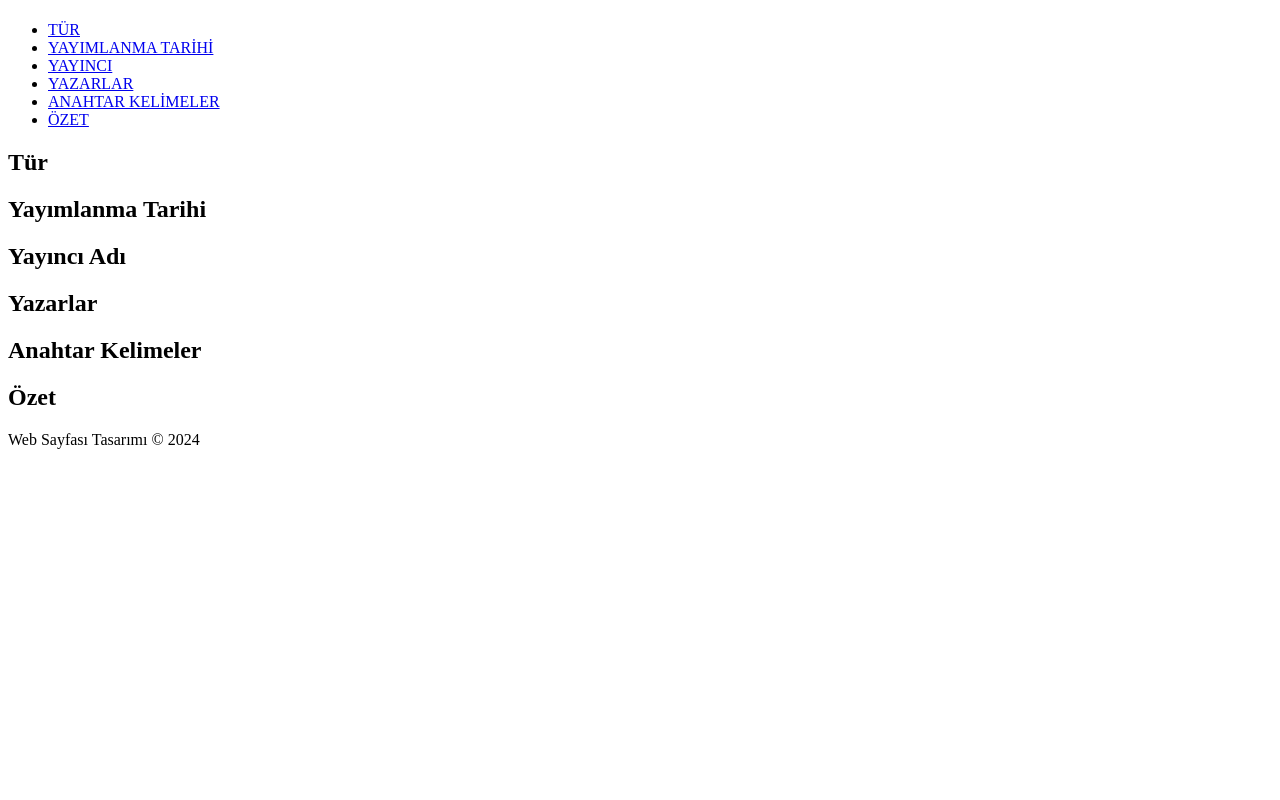
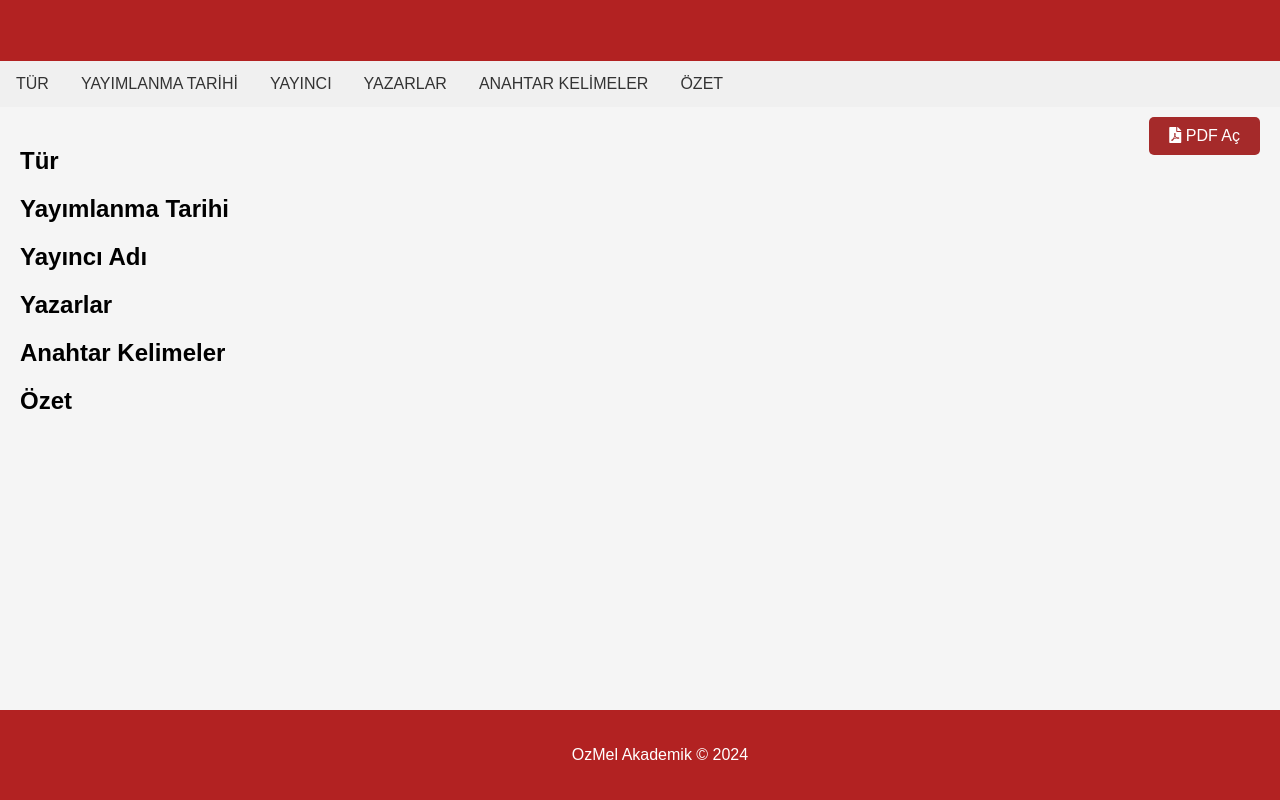
Before and after one commit to melekbal/webScrapping, a Django app: page /detail/ in a window 1280 px wide. Run offline with Django 4.2, Linux system fonts and the light colour scheme.

Commit message:
finished

```diff
--- a/pages/urls.py
+++ b/pages/urls.py
@@ -4,5 +4,6 @@
 urlpatterns = [
     path('', views.index, name='index'),
     path('search/', views.search, name='search'),
-    path('detail/', views.detail, name='detail')
+    path('detail/', views.detail, name='detail'),
+    path('open_pdf/', views.open_pdf, name='open_pdf'),
 ]
--- a/pages/views.py
+++ b/pages/views.py
@@ -1,4 +1,4 @@
-from django.shortcuts import render, get_object_or_404
+from django.shortcuts import redirect, render
 from django.http import HttpResponse
 from bs4 import BeautifulSoup
 import requests
@@ -145,6 +145,8 @@
 
 pdf_url = pdf_links(soup)
 
+print(pdf_url)
+
 def save_datas(soup):
         soup1 = soup
         for i in range(10):
@@ -156,14 +158,17 @@
                 "type": get_types(soup1)[i],
                 "publisher": get_publishers(soup1)[i],
                 "keyword": get_keywords(soup1)[i],
-                "summary": get_sums(soup1)[i]
+                "summary": get_sums(soup1)[i],
+                "pdf_url": pdf_links(soup1)[i]
                 }
                 collection.insert_one(data)
                 print(i+1, ". data saved to MongoDB")
 
+title = get_title(soup)
+
 def download_pdf(pdf_url):
         for i in range(len(pdf_url)):
-                save_path = r"C:\Users\90546\OneDrive\Masaüstü\Yazlab\pdf_indir\pdf" + str(i) + ".pdf"
+                save_path = "C:/Users/90546/OneDrive/Masaüstü/Yazlab/pdf_indir/" + str(i) + ".pdf"  # Yolun ters eğik çizgilerle belirtilmesi
                 try:
                         response = requests.get(pdf_url[i])
                         # HTTP isteği başarılı mı diye kontrol edelim
@@ -188,6 +193,7 @@
         publisher_list = []
         keyword_list = []
         summary_list = []
+        pdf_url_list = []
 
         for document in cursor:
                 id_list.append(document["id"])
@@ -198,8 +204,9 @@
                 publisher_list.append(document["publisher"])
                 keyword_list.append(document["keyword"])
                 summary_list.append(document["summary"])
+                pdf_url_list.append(document["pdf_url"])
 
-        zip_list = zip(id_list, title_list, author_list, date_list, type_list, publisher_list, keyword_list, summary_list)
+        zip_list = zip(id_list, title_list, author_list, date_list, type_list, publisher_list, keyword_list, summary_list, pdf_url_list)
 
         return zip_list
 
@@ -225,6 +232,7 @@
         collection.delete_many({})
         save_datas(soup2)
         pull_datas()
+        download_pdf(pdf_url)
 
         zip_list = pull_datas()
         context = {
@@ -244,6 +252,10 @@
     publisher = request.GET.get('publisher', '')
     keyword = request.GET.get('keyword', '')
     summary = request.GET.get('summary', '')
+    pdf_url = request.GET.get('pdf_url', '')
+
+    # Veriyi oturumda saklayın
+    request.session['pdf_url'] = pdf_url
 
     return render(request, 'pages/detail.html', {
         'title': title,
@@ -255,11 +267,15 @@
         'summary': summary
     })
 
+def open_pdf(request):
+    # Oturumdan pdf_url'yi alın
+    pdf_url = request.session.get('pdf_url', '')
+    if pdf_url:
+        return redirect(pdf_url)
+    else:
+        # Eğer pdf_url oturumda yoksa başka bir yere yönlendirin veya hata mesajı gösterin
+        # Örneğin:
+        return HttpResponse("PDF URL not found in session.")
 
 
-#save_datas()
-#collection.delete_many({})
-#download_pdf(links)
-#download_pdf(pdf_url)
-
 print("------BİTTİ-------")
--- a/templates/pages/detail.html
+++ b/templates/pages/detail.html
@@ -4,6 +4,83 @@
     <meta charset="UTF-8">
     <meta name="viewport" content="width=device-width, initial-scale=1.0">
     <title>{{ title }}</title>
+    <link rel="stylesheet" href="https://cdnjs.cloudflare.com/ajax/libs/font-awesome/5.15.4/css/all.min.css"> <!-- Font Awesome CSS -->
+    <style>
+        body {
+            font-family: Arial, sans-serif;
+            margin: 0;
+            padding: 0;
+            padding-bottom: 60px; /* Footer yüksekliği kadar alt boşluk bırak */
+            overflow-x: hidden; /* Sağa sola kaydırmayı engelle */
+            position: relative; /* PDF butonunu mutlak konumlandırmak için */
+            background-color: whitesmoke;
+        }
+        header {
+            background-color: firebrick;
+            color: #ffffff;
+            padding: 20px;
+            text-align: center;
+        }
+        nav ul {
+            list-style-type: none;
+            margin: 0;
+            padding: 0;
+            overflow: hidden;
+            background-color: #f0f0f0;
+        }
+        nav ul li {
+            float: left;
+        }
+        nav ul li a {
+            display: block;
+            color: #333;
+            text-align: center;
+            padding: 14px 16px;
+            text-decoration: none;
+        }
+        nav ul li a:hover {
+            background-color: #ddd;
+        }
+        main {
+            padding: 20px;
+            position: relative; /* PDF butonunu mutlak konumlandırmak için */
+        }
+        section {
+            margin-bottom: 20px;
+        }
+        footer {
+            background-color: firebrick;
+            color: #ffffff;
+            text-align: center;
+            padding: 20px;
+            width: 100%;
+            position: fixed; /* Sabit footer için position: fixed */
+            bottom: 0;
+            left: 0;
+            z-index: 1000; /* Diğer içeriklerin üzerine çıkması için */
+        }
+
+        .pdf-button {
+            position: absolute;
+            top: 0;
+            right: 20px;
+            background-color: brown;
+            border: none;
+            color: white;
+            padding: 10px 20px;
+            text-align: center;
+            text-decoration: none;
+            display: inline-block;
+            font-size: 16px;
+            margin-top: 10px;
+            cursor: pointer;
+            border-radius: 5px;
+        }
+
+        .pdf-button:hover {
+            background-color: firebrick; /* Üzerine gelindiğinde arka plan rengini değiştir */
+          }
+    </style>
 </head>
 <body>
     <header>
@@ -19,7 +96,10 @@
             <li><a href="#özet">ÖZET</a></li>
         </ul>
     </nav>
+
+
     <main>
+        <a class="pdf-button" href="{% url 'open_pdf' %}"><i class="fas fa-file-pdf"></i> PDF Aç</a>
         <section id="tür">
             <h2>Tür</h2>
             <p>{{ type }}</p>
@@ -46,7 +126,7 @@
         </section>
     </main>
     <footer>
-        <p>Web Sayfası Tasarımı &copy; 2024</p>
+        <p>OzMel Akademik &copy; 2024</p>
     </footer>
 </body>
 </html>
--- a/templates/pages/index.html
+++ b/templates/pages/index.html
@@ -113,9 +113,9 @@
         </div>
       </div>
     </form>
-    {% for id, title, author, date, type, publisher, keyword, summary in zip_list %}
+    {% for id, title, author, date, type, publisher, keyword, summary, pdf_url in zip_list %}
       <div class="bar">
-        <a href="{% url 'detail' %}?title={{ title }}&amp;author={{ author }}&amp;date={{ date }}&amp;type={{ type }}&amp;publisher={{ publisher }}&amp;keyword={{ keyword }}&amp;summary={{ summary }}" class="sub-bar1">{{ title }}</a>
+        <a href="{% url 'detail' %}?title={{ title }}&amp;author={{ author }}&amp;date={{ date }}&amp;type={{ type }}&amp;publisher={{ publisher }}&amp;keyword={{ keyword }}&amp;summary={{ summary }}&amp;pdf_url={{ pdf_url }}" class="sub-bar1">{{ title }}</a>
         <div class="sub-bar2">{{ type }}</div>
         <div class="sub-bar3">{{ author }}</div>
       </div>
--- a/templates/pages/search.html
+++ b/templates/pages/search.html
@@ -113,9 +113,9 @@
         </div>
       </div>
     </form>
-    {% for id, title, author, date, type, publisher, keyword, summary in zip_list %}
+    {% for id, title, author, date, type, publisher, keyword, summary, pdf_url in zip_list %}
       <div class="bar">
-        <a href="{% url 'detail' %}?title={{ title }}&amp;author={{ author }}&amp;date={{ date }}&amp;type={{ type }}&amp;publisher={{ publisher }}&amp;keyword={{ keyword }}&amp;summary={{ summary }}" class="sub-bar1">{{ title }}</a>
+        <a href="{% url 'detail' %}?title={{ title }}&amp;author={{ author }}&amp;date={{ date }}&amp;type={{ type }}&amp;publisher={{ publisher }}&amp;keyword={{ keyword }}&amp;summary={{ summary }}&amp;pdf_url={{ pdf_url }}" class="sub-bar1">{{ title }}</a>
         <div class="sub-bar2">{{ type }}</div>
         <div class="sub-bar3">{{ author }}</div>
       </div>
```
Also changed, not shown: db.sqlite3.
